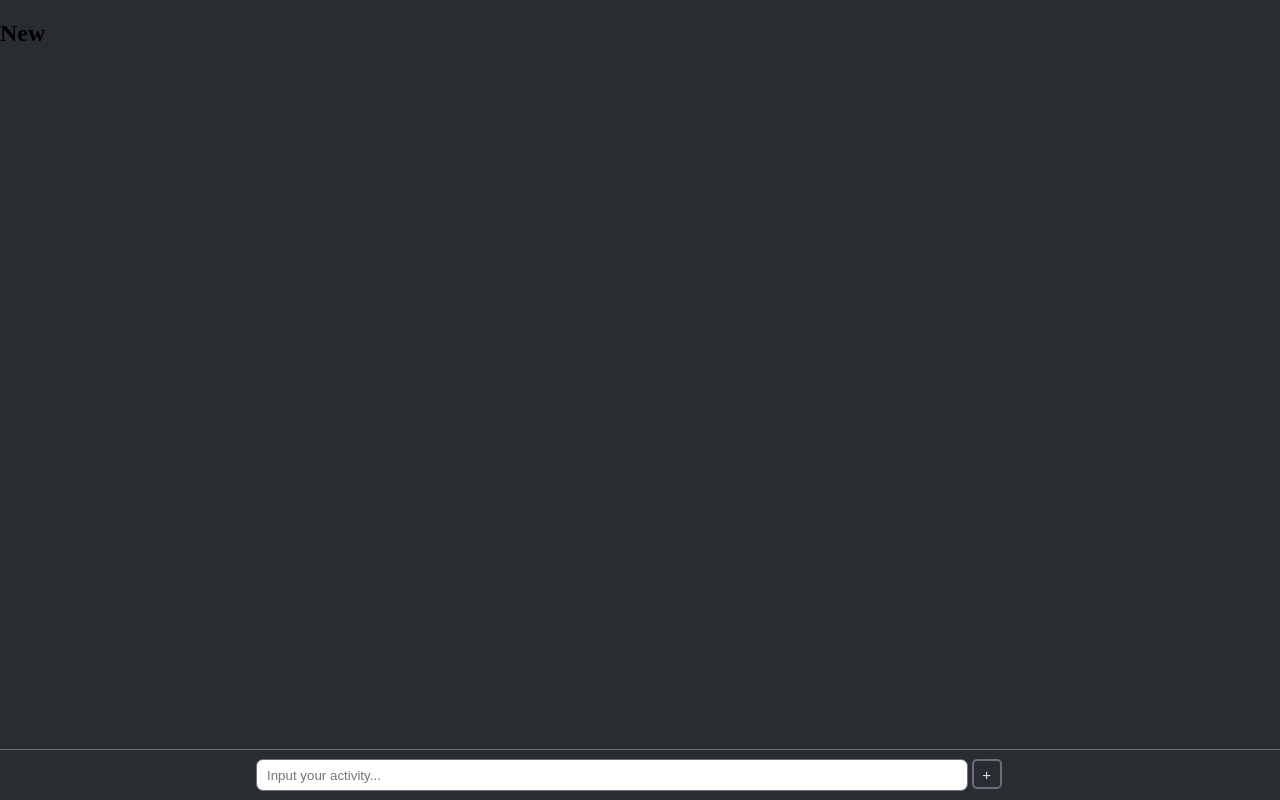
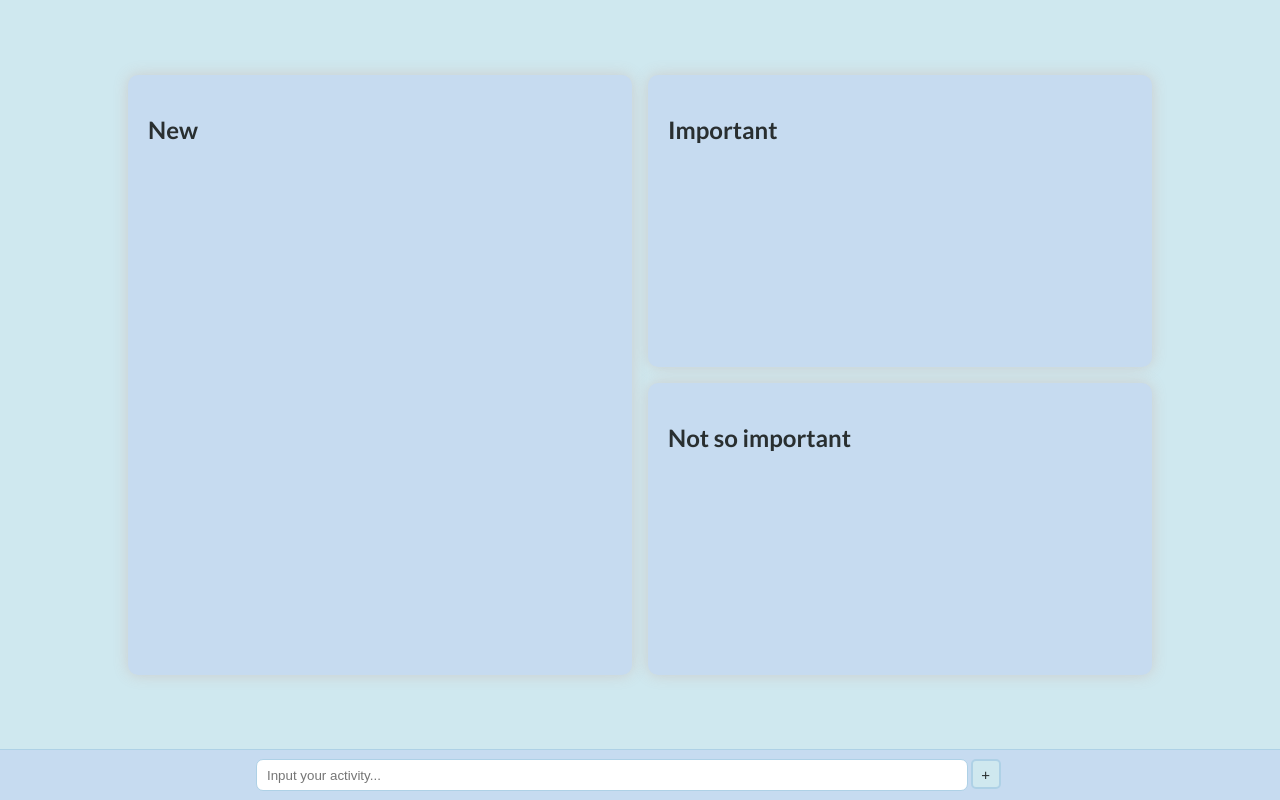
Before and after one commit to cateruu/ToDo-App, a plain HTML site: page index.html in a window 1280 px wide. Drawn offline with Linux system fonts and the light colour scheme.

Commit message:
Layout changes

```diff
--- a/index.css
+++ b/index.css
@@ -1,6 +1,9 @@
+@import url('https://fonts.googleapis.com/css2?family=Lato:wght@300;400;700&family=Roboto:wght@100&display=swap');
+
 :root {
-  --background: #292c31;
-  --background-secondery: #41454c;
-  --grey-border: #696e79;
-  --text-color: #e2e3e7;
+  --background: #CFE8EF;
+  --background-secondery: #C6DBF0;
+  --border: #AED1E6;
+  --border-darker: #93c5e4;
+  --text-color: #292f30;
 }
--- a/index.html
+++ b/index.html
@@ -5,15 +5,23 @@
   <meta http-equiv="X-UA-Compatible" content="IE=edge">
   <meta name="viewport" content="width=device-width, initial-scale=1.0">
 
-  <title>To Do App</title>
+  <title>ToDo App</title>
 
   <link rel="stylesheet" href="style.css">
 </head>
 <body>
   <main>
-    <section id="new">
-      <h2>New</h2>
-    </section>
+    <div id="sections-wrapper">
+      <section id="new">
+        <h2>New</h2>
+      </section>
+      <section id="important">
+        <h2>Important</h2>
+      </section>
+      <section id="rest">
+        <h2>Not so important</h2>
+      </section>
+    </div>
   </main>
   <footer>
     <form id="todo">
--- a/style.css
+++ b/style.css
@@ -4,6 +4,8 @@ body,
 html {
   box-sizing: border-box;
   margin: 0;
+  padding: 0;
+  font-family: 'Lato', sans-serif;
 }
 
 main {
@@ -11,6 +13,9 @@ main {
   height: calc(100vh - 50px);
   background-color: var(--background);
   position: absolute;
+  display: flex;
+  justify-content: center;
+  align-items: center;
 }
 
 footer {
@@ -19,8 +24,8 @@ footer {
   left: 0;
   width: 100vw;
   height: 50px;
-  background-color: var(--background);
-  border-top: 1px solid var(--grey-border);
+  background-color: var(--background-secondery);
+  border-top: 1px solid var(--border);
   display: flex;
   justify-content: center;
   align-items: center;
@@ -33,18 +38,53 @@ footer {
 #todo input[type='text'] {
   width: calc(95% - 40px);
   height: 30px;
-  border: 1px solid var(--grey-border);
+  border: 1px solid var(--border);
   border-radius: 7px;
   padding: 0 10px;
+  color: var(--text-color);
+  transition: all 0.1s;
+}
+
+#todo input[type='text']:focus {
+  outline: none;
+  border: 1px solid var(--border-darker);
 }
 
 #todo input[type='submit'] {
   width: 30px;
   height: 30px;
   border-radius: 5px;
-  border: 2px solid var(--grey-border);
+  border: 2px solid var(--border);
   color: var(--text-color);
   font-size: 15px;
-  background: transparent;
+  background-color: var(--background);
   cursor: pointer;
+  transition: all 0.1s;
 }
+
+#todo input[type='submit']:hover {
+  background-color: var(--background-secondery);
+}
+/* ToDo Elements */
+
+#sections-wrapper {
+  width: 80%;
+  height: 80%;
+  padding: 1em;
+  display: grid;
+  gap: 1em;
+  grid-template-columns: 1fr 1fr;
+  grid-template-rows: 1fr 1fr;
+}
+
+#sections-wrapper section {
+  background-color: var(--background-secondery);
+  border-radius: 10px;
+  box-shadow: 0 0 15px #cccccc;
+  padding: 20px;
+  color: var(--text-color);
+}
+
+#new {
+  grid-row: span 2 / auto;
+}
```
